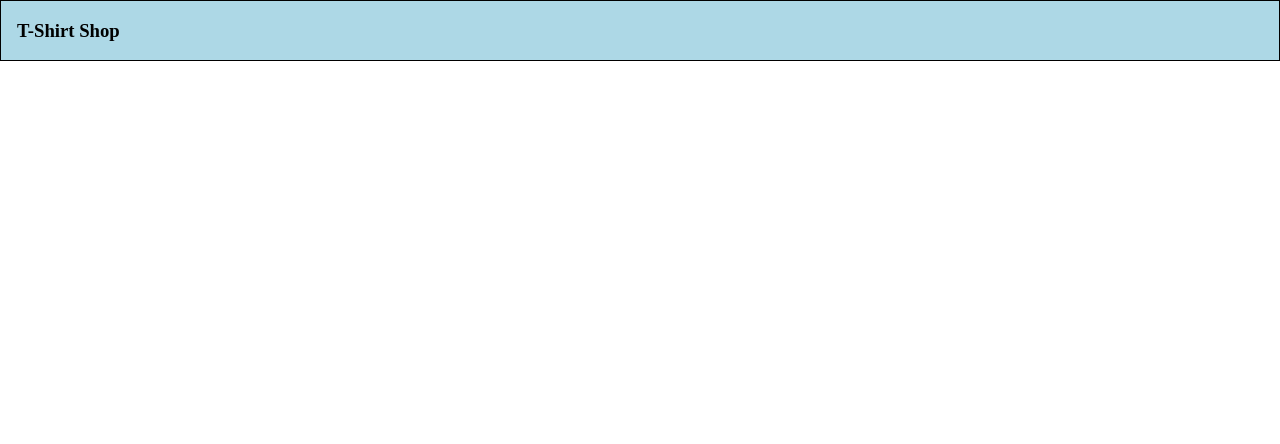
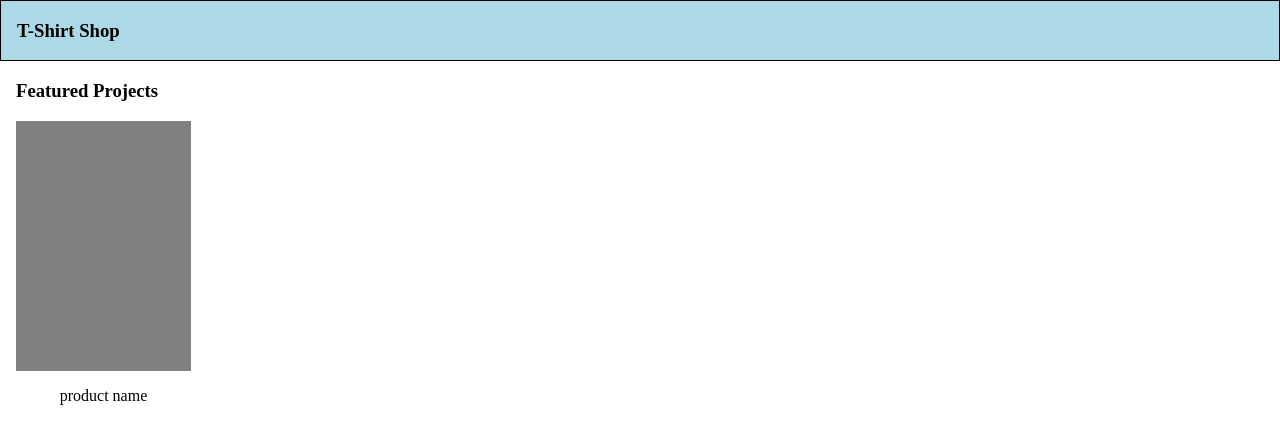
Before and after one commit to WIllChengster/tshirt_shop, a React (Create React App) app: page / in a window 1280 px wide. Shown: the top 444 px of the page. Built offline with nearby package versions, Linux system fonts and the light colour scheme.

Commit message:
starting featured component

```diff
--- a/public/index.html
+++ b/public/index.html
@@ -24,7 +24,7 @@
       work correctly both with client-side routing and a non-root public URL.
       Learn how to configure a non-root public URL by running `npm run build`.
     -->
-    <title>React App</title>
+    <title>T-Shirt Shop</title>
   </head>
   <body>
     <noscript>You need to enable JavaScript to run this app.</noscript>
--- a/src/components/App.js
+++ b/src/components/App.js
@@ -1,10 +1,13 @@
 import React from 'react';
 import Navbar from './Navbar'
+import Featured from './Featured';
 import './App.css';
+
 function App() {
 	return (
 		<div>
 			<Navbar/>
+			<Featured/>
 		</div>
 	);
 }
--- /dev/null
+++ b/src/components/Featured.css
@@ -0,0 +1,17 @@
+.featured-container{
+    margin: 0 1rem 0 1rem;
+}
+
+.products-container{
+    display: flex;
+}
+
+.product-pic{
+    height: 250px;
+    width: 175px;
+    background-color: gray;
+}
+
+.products > p {
+    text-align: center;
+}
--- /dev/null
+++ b/src/components/Featured.js
@@ -0,0 +1,20 @@
+import React from 'react';
+import './Featured.css'
+
+const Featured = () => {
+    return(
+        <div className="featured-container" >
+            <h3>Featured Projects</h3>
+            <div className="products-container">
+                <div className="products" >
+                    <div className="product-pic">
+
+                    </div>
+                    <p>product name</p>
+                </div>
+            </div>
+        </div>
+    )
+}
+
+export default Featured
```
